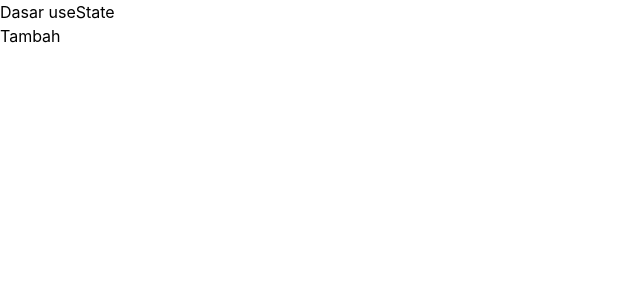
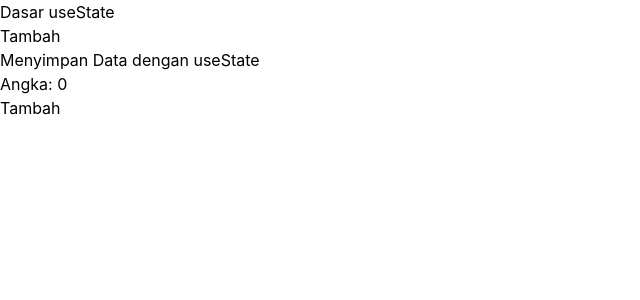
Before and after one commit to Faiz-Ghazali/Kelas-11, a React (Vite) app in the folder react.js/react2/: page / in a window 1280 px wide. Shown: the top 300 px of the page, without its empty margins (0-640 px from the left). Built offline with nearby package versions, Linux system fonts and the light colour scheme.

Commit message:
for education

```diff
--- a/react.js/react2/src/AppUseState.jsx
+++ b/react.js/react2/src/AppUseState.jsx
@@ -1,10 +1,11 @@
-import React from 'react'
+// import React from 'react'
 import Dasar from './usestate/Dasar.jsx'
 import MenyimpanData from './usestate/MenyimpanData.jsx'
 function AppUseState() {
   return (
     <div>
       <Dasar />
+      <MenyimpanData />
     </div>
   )
 }
--- a/react.js/react2/src/usestate/MenyimpanData.jsx
+++ b/react.js/react2/src/usestate/MenyimpanData.jsx
@@ -1,5 +1,4 @@
-import React from 'react'
-
+import  { useState } from 'react'
 function MenyimpanData() {
 
     const [Angka, setAngka] = useState(0);
```
